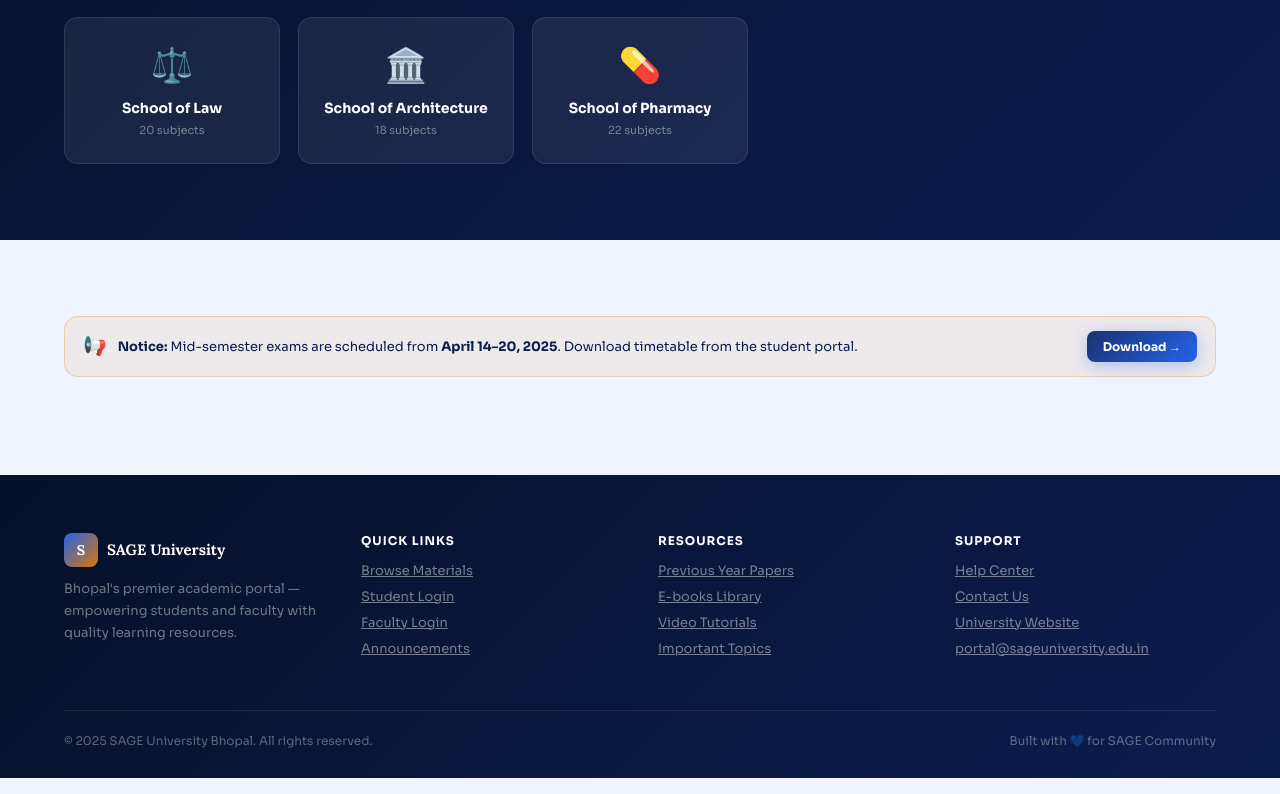
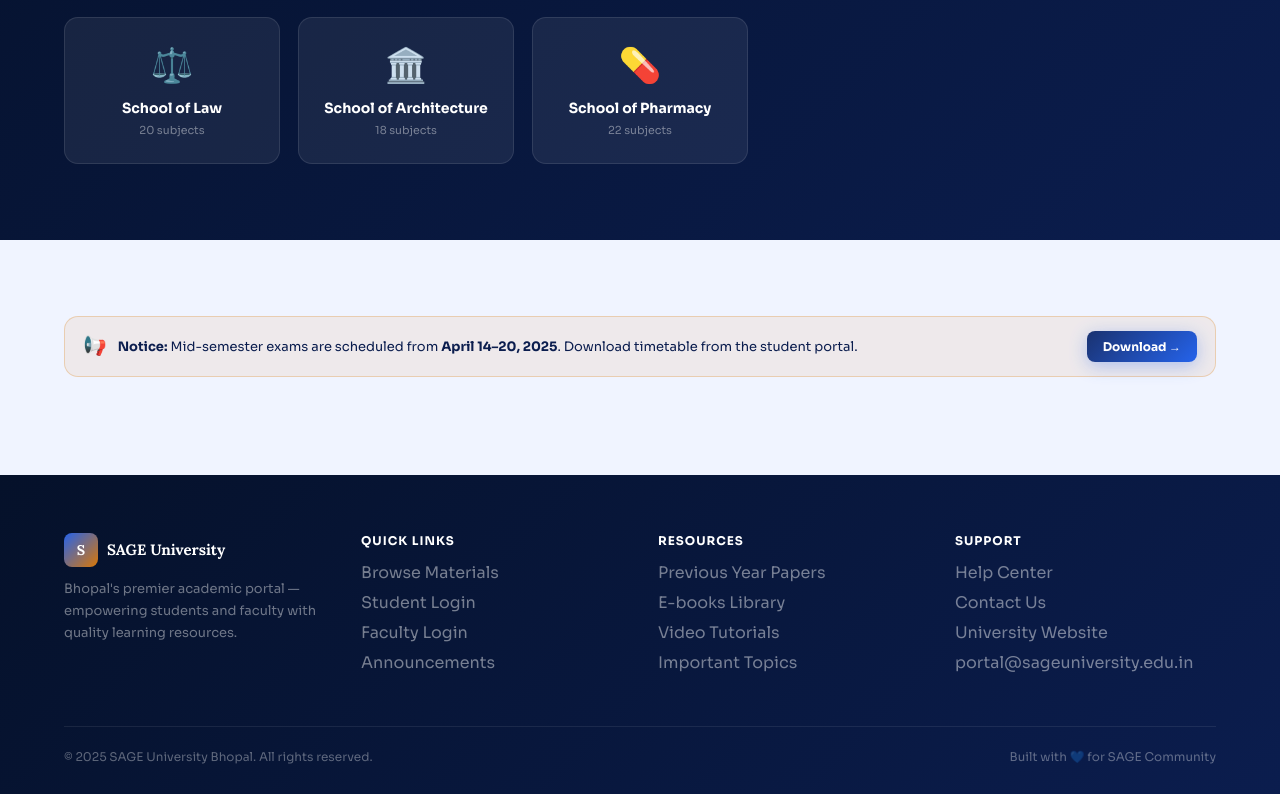
Before and after one commit to shitesh007/university_Academics_system, a React (Create React App) app: page / in a window 1280 px wide. Shown: the part 2083-2877 px from the top of the page. Built offline with nearby package versions, Linux system fonts and the light colour scheme.

Commit message:
fix: replace anchor with button in Home.jsx footer to fix ESLint error permanently

```diff
--- a/src/pages/Home.jsx
+++ b/src/pages/Home.jsx
@@ -108,7 +108,7 @@ export function Home({ setView }) {
                     ].map(([title, links], i) => (
                         <div key={i}>
                             <div className="f-title">{title}</div>
-                            {links.map((l, j) => <a key={j} href="#" className="f-link" onClick={e => e.preventDefault()}>{l}</a>)}
+                            {links.map((l, j) => <button key={j} className="f-link" style={{ background: "none", border: "none", cursor: "pointer", padding: 0, font: "inherit" }}>{l}</button>)}
                         </div>
                     ))}
                 </div>
```
